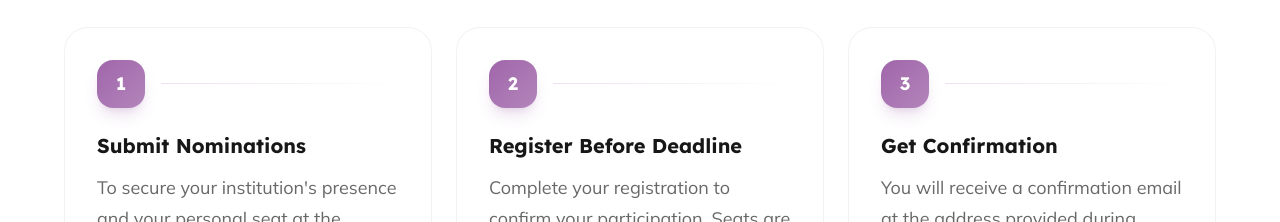
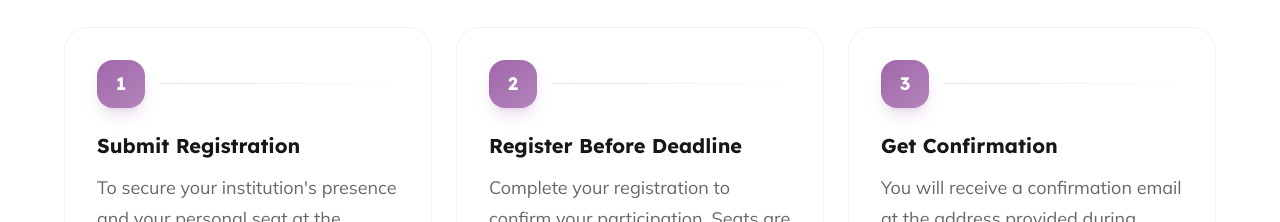
Before and after one commit to ayatiworkstechnologies/sarvata, a Next.js app: page /event in a window 1280 px wide. Shown: the part 5620-5842 px from the top of the page. Built offline with nearby package versions, Linux system fonts and the light colour scheme.

Commit message:
01/7/2026 update events detasil page

```diff
--- a/app/event/components/EventDetails.jsx
+++ b/app/event/components/EventDetails.jsx
@@ -86,7 +86,7 @@ export default function EventDetails() {
                   </div>
                   <div className="h-px flex-1 bg-gradient-to-r from-primary/20 to-transparent"></div>
                 </div>
-                <h3 className="text-xl font-bold text-foreground mb-3">Submit Nominations</h3>
+                <h3 className="text-xl font-bold text-foreground mb-3">Submit Registration</h3>
                 <p className="text-foreground/65 leading-relaxed flex-1 font-secondary">
                   To secure your institution&apos;s presence and your personal seat at the Leadership Track, please submit your 5 official nominations using the secure registration form.
                 </p>
```
